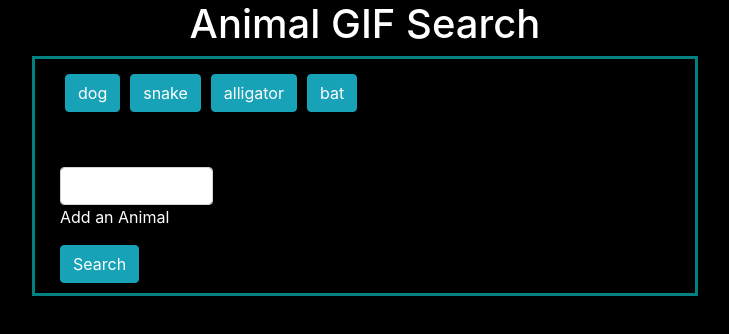
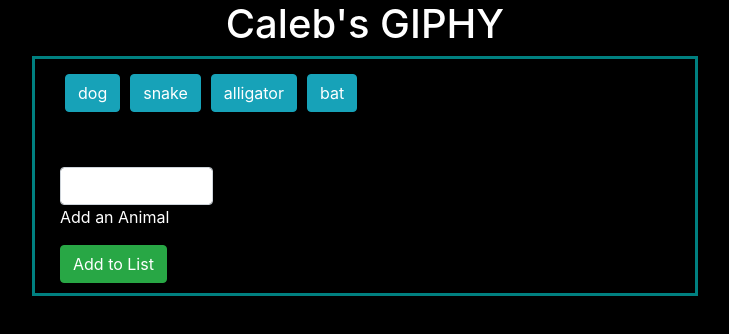
Before and after one commit to Cabbott118/GIPHY, a plain HTML site: page index.html in a window 1280 px wide. Shown: the whole page, without its empty margins (275-1004 px from the left). Drawn offline with nearby package versions, Linux system fonts and the light colour scheme.

Commit message:
Notes and h1 change

```diff
--- a/index.html
+++ b/index.html
@@ -13,7 +13,7 @@
 
 <body>
     <div class="container">
-        <h1>Animal GIF Search</h1>
+        <h1>Caleb's GIPHY</h1>
         <div class="bigBox">
             <div class="buttonFormArea">
                 <div class="container buttonArea">
@@ -26,13 +26,14 @@
                     <form id="input-form">
                         <input type="text" class="form-control searchBar" id="userInput">
                         <p>Add an Animal</p>
-                        <input class="btn btn-info" id="addAnimal" type="submit" value="Search">
+                        <input class="btn btn-success" id="addAnimal" type="submit" value="Add to List">
                     </form>
                 </div>
             </div>
         </div>
 
         <div class="container bigGifArea">
+            <!-- Statically set row for dynamically added elements -->
             <div id="gifArea" class="row"></div>
         </div>
 
```
